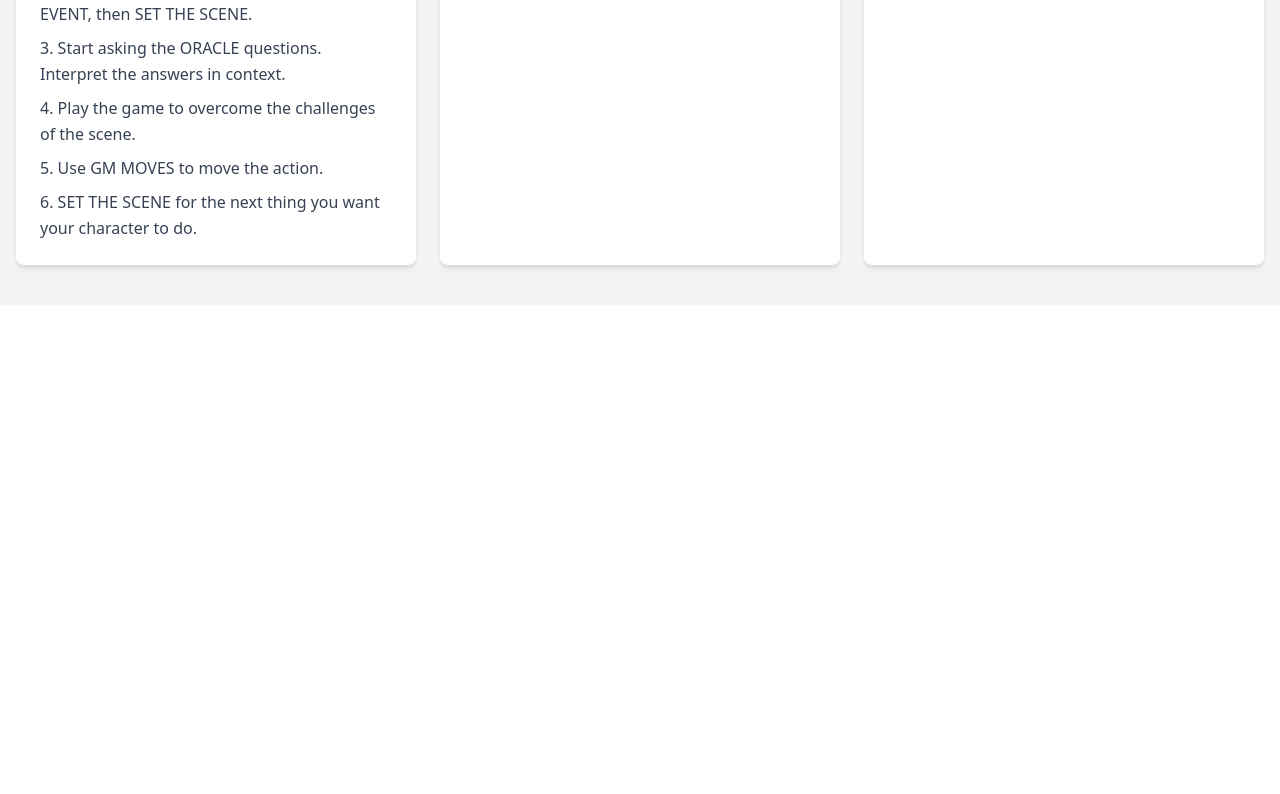
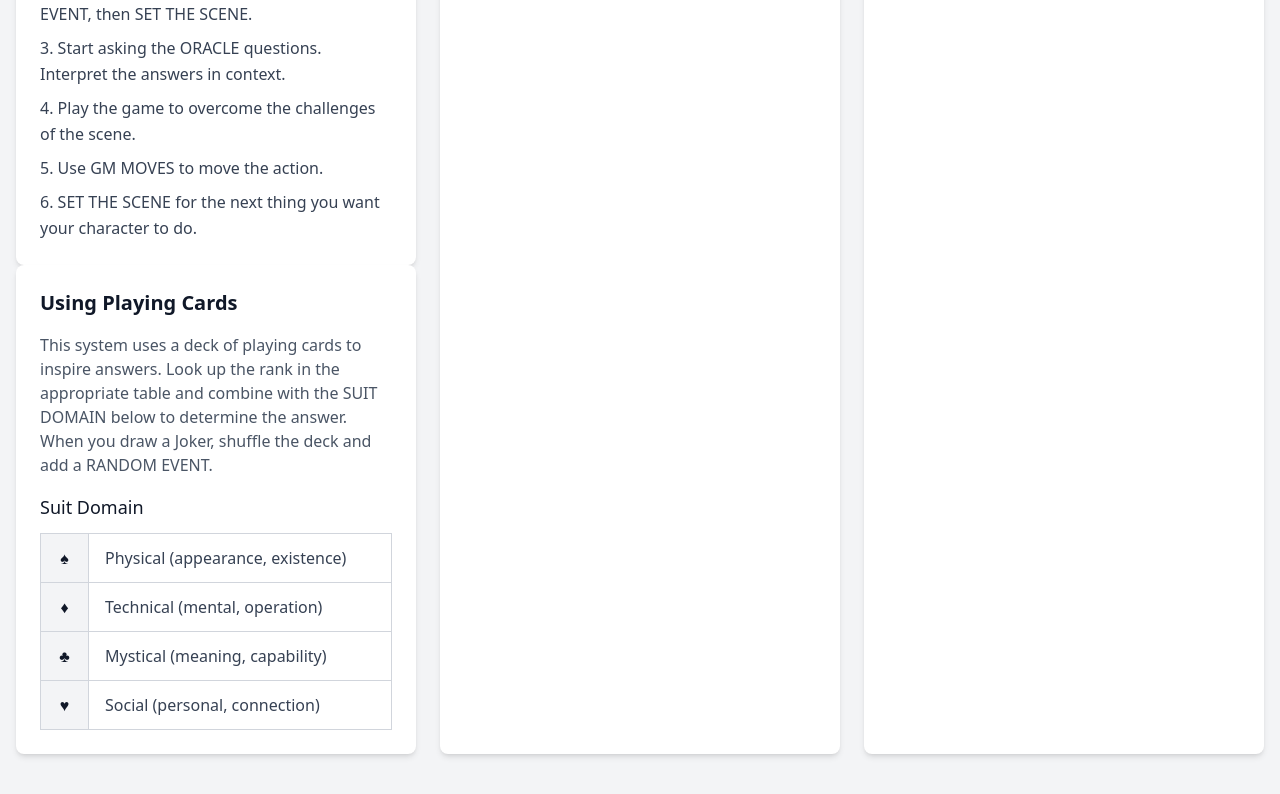
Before and after one commit to gvorbeck/rollalone, a React (Vite) app: page / in a window 1280 px wide. Shown: the part 525-1319 px from the top of the page. Before the commit the page ends 830 px from the top, so only its background shows below. Built offline with nearby package versions, Linux system fonts and the light colour scheme.

Commit message:
feat: add playing cards data and enhance Card component with preContent and postContent

```diff
--- a/src/App.tsx
+++ b/src/App.tsx
@@ -2,6 +2,7 @@ import { FC } from "react";
 import Hero from "./components/Hero";
 import Card from "./components/Card";
 import howToPlay from "./data/cards/howToPlay";
+import playingCards from "./data/cards/playingCards";
 
 const App: FC = () => {
   return (
@@ -9,11 +10,19 @@ const App: FC = () => {
       <Hero />
       <main className="container mx-auto px-4 py-10" role="main">
         <div className="grid grid-cols-1 md:grid-cols-2 lg:grid-cols-3 gap-6">
-          <Card
-            title={howToPlay.title}
-            contentType={howToPlay.contentType}
-            content={howToPlay.content}
-          />
+          <div>
+            <Card
+              title={howToPlay.title}
+              contentType={howToPlay.contentType}
+              content={howToPlay.content}
+            />
+            <Card
+              title={playingCards.title}
+              contentType={playingCards.contentType}
+              content={playingCards.content}
+              preContent={playingCards.preContent}
+            />
+          </div>
           <Card
             title="Game Rules"
             contentType="text"
--- a/src/components/Card.tsx
+++ b/src/components/Card.tsx
@@ -6,6 +6,8 @@ const Card: React.FC<CardProps> = ({
   title,
   contentType,
   content,
+  preContent,
+  postContent,
   className = "",
 }) => {
   const renderContent = () => {
@@ -25,6 +27,40 @@ const Card: React.FC<CardProps> = ({
               </li>
             ))}
           </ol>
+        );
+      case "table":
+        const tableData = content as import("../data/definitions").TableData;
+        return (
+          <div className="overflow-x-auto">
+            {tableData.title && (
+              <h3 className="text-lg font-medium text-gray-900 dark:text-white mb-3">
+                {tableData.title}
+              </h3>
+            )}
+            <table className="min-w-full border-collapse border border-gray-300 dark:border-gray-600">
+              <tbody>
+                {tableData.rows.map((row, rowIndex) => (
+                  <tr
+                    key={rowIndex}
+                    className="border-b border-gray-300 dark:border-gray-600 hover:bg-gray-50 dark:hover:bg-gray-700 transition-colors"
+                  >
+                    {row.map((cell, cellIndex) => (
+                      <td
+                        key={cellIndex}
+                        className={`px-4 py-3 border-r border-gray-300 dark:border-gray-600 ${
+                          cellIndex === 0
+                            ? "font-semibold text-center bg-gray-100 dark:bg-gray-700 text-gray-900 dark:text-white"
+                            : "text-gray-700 dark:text-gray-300"
+                        }`}
+                      >
+                        {cell}
+                      </td>
+                    ))}
+                  </tr>
+                ))}
+              </tbody>
+            </table>
+          </div>
         );
       case "image":
         return (
@@ -52,10 +88,20 @@ const Card: React.FC<CardProps> = ({
         className
       )}
     >
-      <h2 className="text-xl font-semibold text-gray-900 dark:text-white mb-4">
-        {title}
-      </h2>
+      <header>
+        <h2 className="text-xl font-semibold text-gray-900 dark:text-white mb-4">
+          {title}
+        </h2>
+        {preContent && (
+          <p className="text-gray-600 dark:text-gray-400 mb-4">{preContent}</p>
+        )}
+      </header>
       {renderContent()}
+      <footer>
+        {postContent && (
+          <p className="text-gray-600 dark:text-gray-400 mt-4">{postContent}</p>
+        )}
+      </footer>
     </article>
   );
 };
--- /dev/null
+++ b/src/data/cards/playingCards.ts
@@ -0,0 +1,19 @@
+import { CardProps } from "../definitions";
+
+const playingCards: CardProps = {
+  title: "Using Playing Cards",
+  preContent:
+    "This system uses a deck of playing cards to inspire answers. Look up the rank in the appropriate table and combine with the SUIT DOMAIN below to determine the answer. When you draw a Joker, shuffle the deck and add a RANDOM EVENT.",
+  contentType: "table",
+  content: {
+    title: "Suit Domain",
+    rows: [
+      ["♠", "Physical (appearance, existence)"],
+      ["♦", "Technical (mental, operation)"],
+      ["♣", "Mystical (meaning, capability)"],
+      ["♥", "Social (personal, connection)"],
+    ],
+  },
+};
+
+export default playingCards;
--- a/src/data/definitions.ts
+++ b/src/data/definitions.ts
@@ -2,13 +2,15 @@ export interface CardProps {
   title: string;
   contentType: "text" | "list" | "image" | "table" | "dice";
   content: string | string[] | TableData | DiceConfig;
+  preContent?: string;
+  postContent?: string;
   className?: string;
-  category?: "rules" | "oracle" | "generator" | "reference";
-  tags?: string[];
+  // category?: "rules" | "oracle" | "generator" | "reference";
+  // tags?: string[];
 }
 
 export interface TableData {
-  headers: string[];
+  title?: string;
   rows: string[][];
 }
 
```
